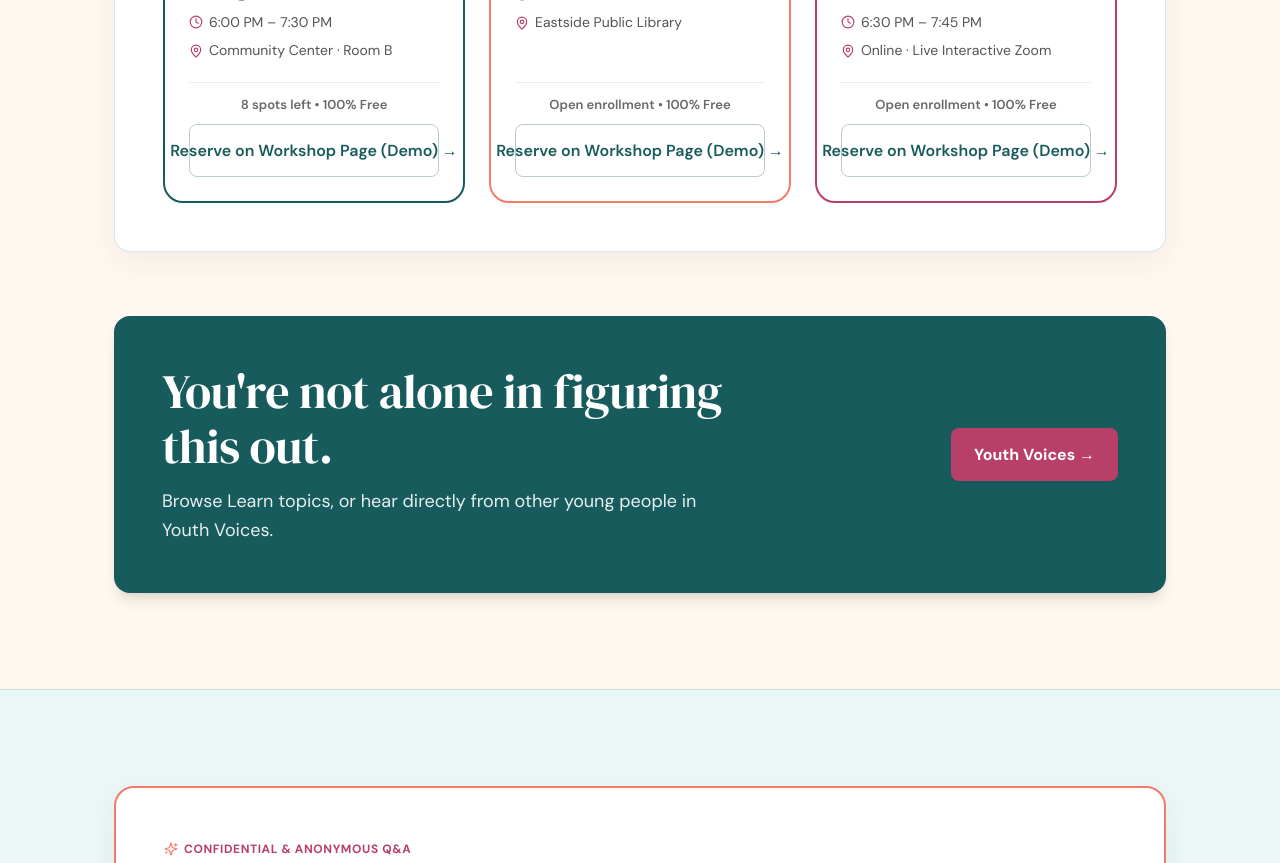
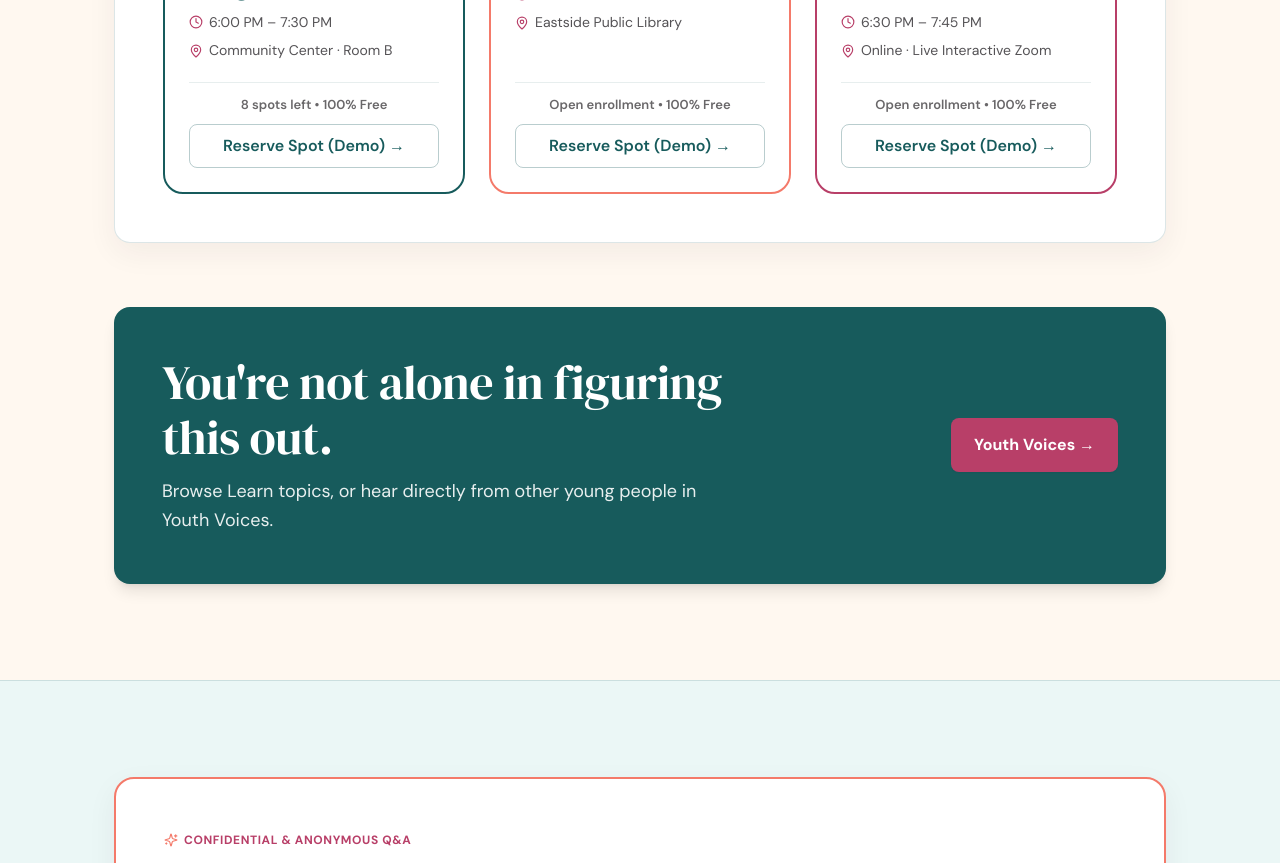
Before and after one commit to sjmaverick26/reprous-webapp, a Next.js app: page / in a window 1280 px wide. Shown: the part 2540-3403 px from the top of the page. Built offline with nearby package versions, Linux system fonts and the light colour scheme; no server answers.

Commit message:
fix(workshops): ensure card button labels fit neatly without overflowing

```diff
--- a/src/components/pages/HomeView.tsx
+++ b/src/components/pages/HomeView.tsx
@@ -356,9 +356,9 @@ export function HomeView({ onNavigate, onSelectLang }: HomeViewProps) {
                     <Button
                       onClick={() => onNavigate("workshops")}
                       variant="secondary"
-                      className="w-full text-[14px] font-semibold gap-1.5 text-deep-teal border-deep-teal/30 hover:bg-deep-teal/5 hover:text-deep-teal active:text-deep-teal focus-visible:text-deep-teal"
+                      className="w-full h-auto min-h-[44px] py-2.5 px-3 text-[13.5px] sm:text-[14px] font-semibold whitespace-normal text-center leading-tight gap-1.5 text-deep-teal border-deep-teal/30 hover:bg-deep-teal/5 hover:text-deep-teal active:text-deep-teal focus-visible:text-deep-teal"
                     >
-                      Reserve on Workshop Page (Demo) →
+                      Reserve Spot (Demo) →
                     </Button>
                   </div>
                 </Card>
--- a/src/components/pages/WorkshopsView.tsx
+++ b/src/components/pages/WorkshopsView.tsx
@@ -268,9 +268,9 @@ export function WorkshopsView() {
                 </div>
                 <Button
                   onClick={() => setSelectedSession(session)}
-                  className="w-full text-[14px] font-semibold bg-raspberry hover:bg-raspberry/90 text-white cursor-pointer"
+                  className="w-full h-auto min-h-[44px] py-2.5 px-3 text-[13.5px] sm:text-[14px] font-semibold whitespace-normal text-center leading-tight bg-raspberry hover:bg-raspberry/90 text-white cursor-pointer"
                 >
-                  RSVP for Free (Placeholder Demo)
+                  RSVP for Free (Demo)
                 </Button>
               </Card>
             );
```
